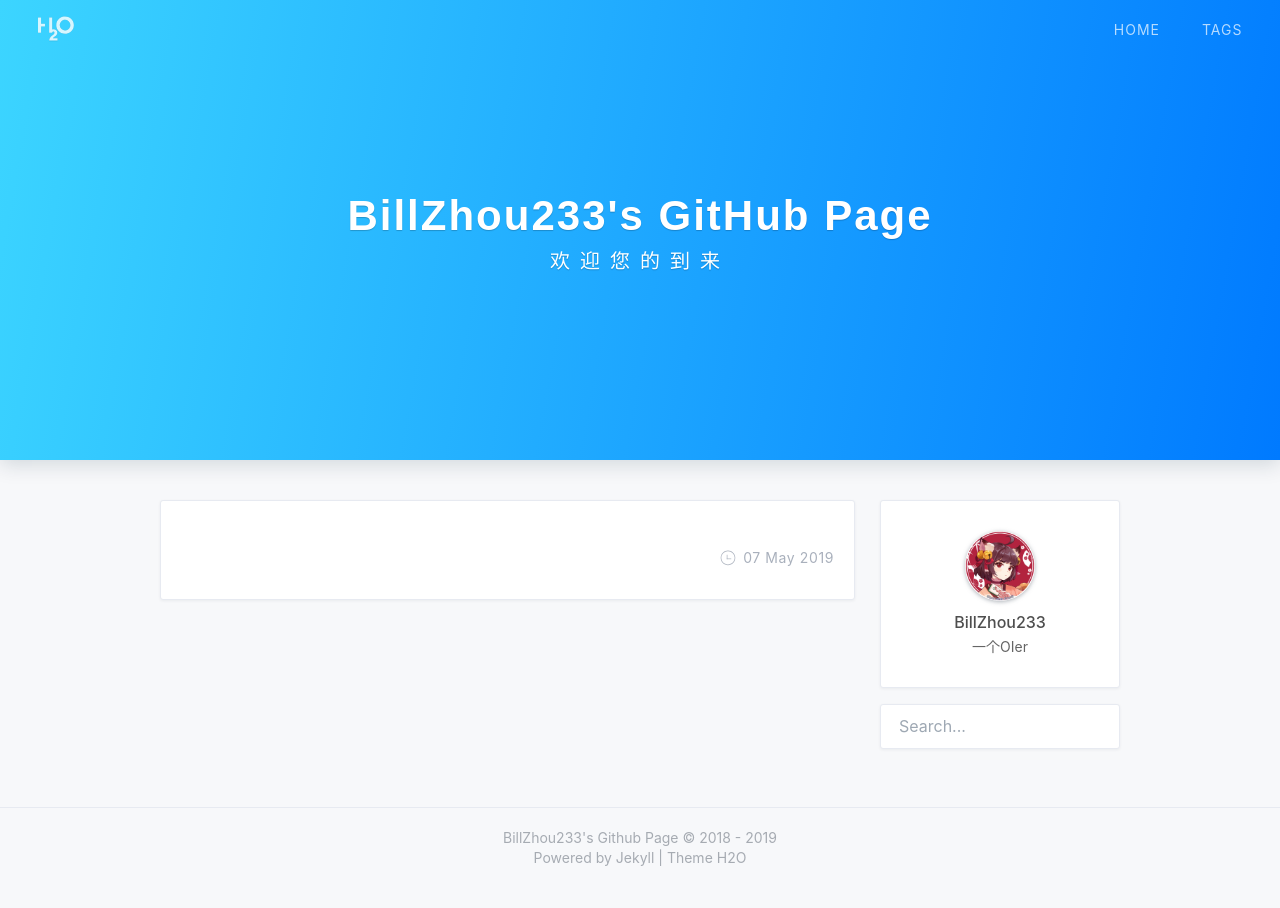
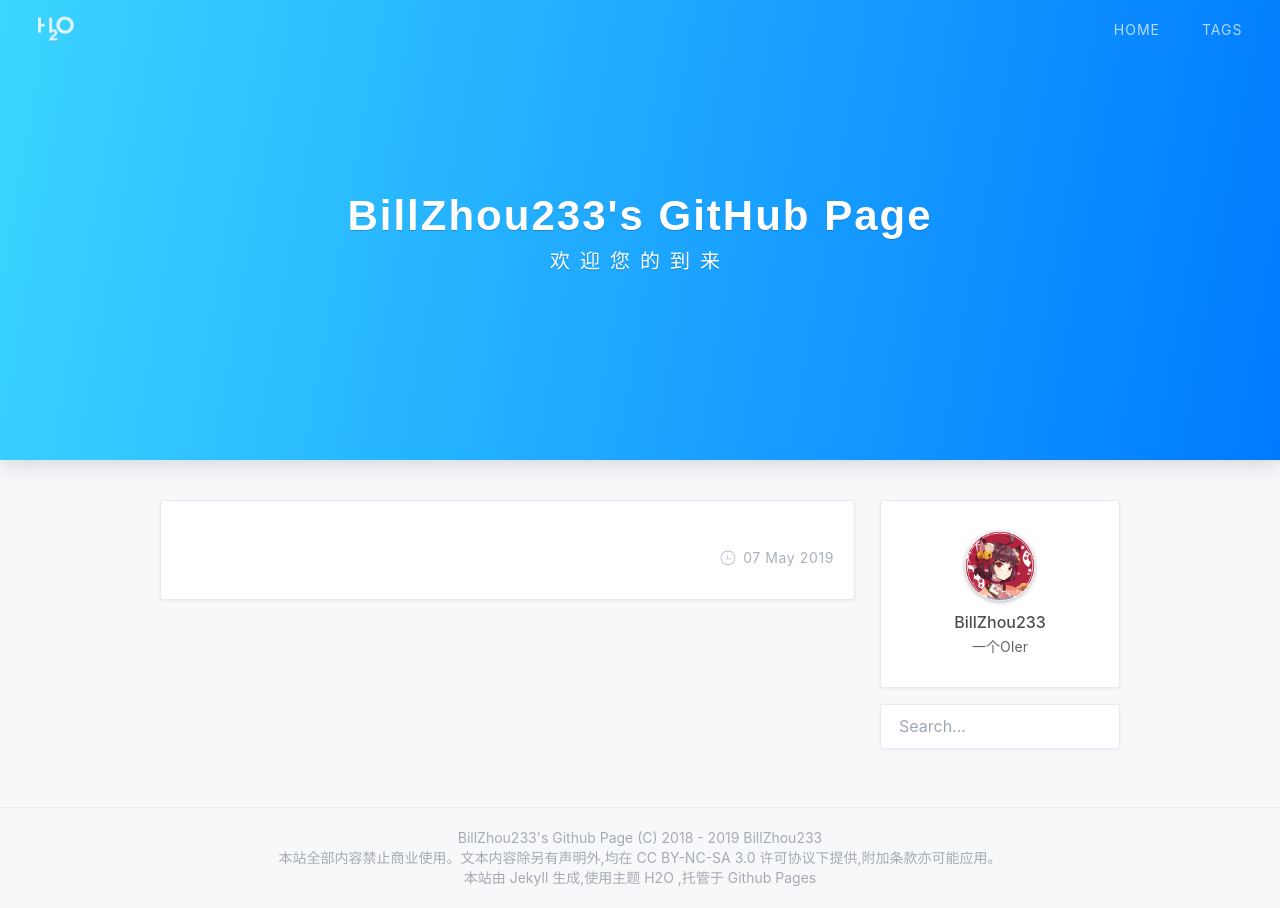
Before and after one commit to BillZhou233/WebpageTest, a Jekyll site: the page built from index.html, in a window 1280 px wide. Built offline with Jekyll 4.4.1, drawn with Linux system fonts in a browser that asks for light colours; nearby versions of some CDN libraries; the list of posts is cut into pages by our own code; a style sheet for code colours, icons or effects is not loaded.

Commit message:
Update footer.html

```diff
--- a/_includes/footer.html
+++ b/_includes/footer.html
@@ -1,11 +1,13 @@
 <footer class="g-footer">
-  <section>{{ site.title }} ©
+  <section>{{ site.title }} (C)
   {% assign current = "now" | date: "%Y" | plus: 0%}
   {% unless site.footer.since and site.footer.since == current %}
     {{ site.footer.since }}
     -
   {% endunless %}
   {{ current }}
+  BillZhou233
   </section>
-  <section>Powered by <a href="//jekyllrb.com">Jekyll</a> | <a href="https://github.com/kaeyleo/jekyll-theme-H2O">Theme H2O</a></section>
+  <section>本站全部内容禁止商业使用。文本内容除另有声明外,均在 CC BY-NC-SA 3.0 许可协议下提供,附加条款亦可能应用。</section>
+  <section>本站由 <a href="//jekyllrb.com">Jekyll</a> 生成,使用主题 <a href="https://github.com/kaeyleo/jekyll-theme-H2O">H2O</a> ,托管于 <a href="https://pages.github.com/">Github Pages</a> </section>
 </footer>
```
